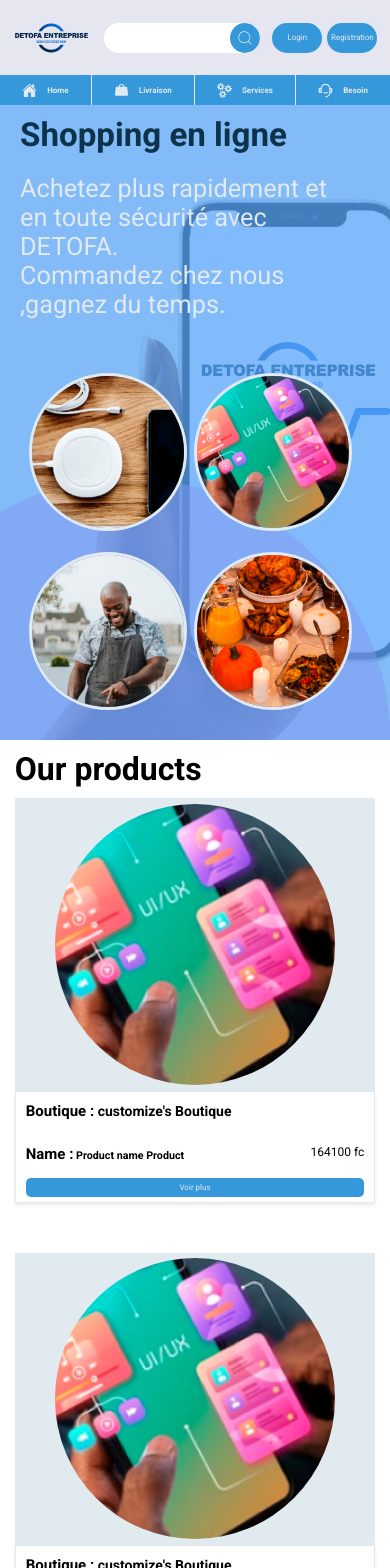
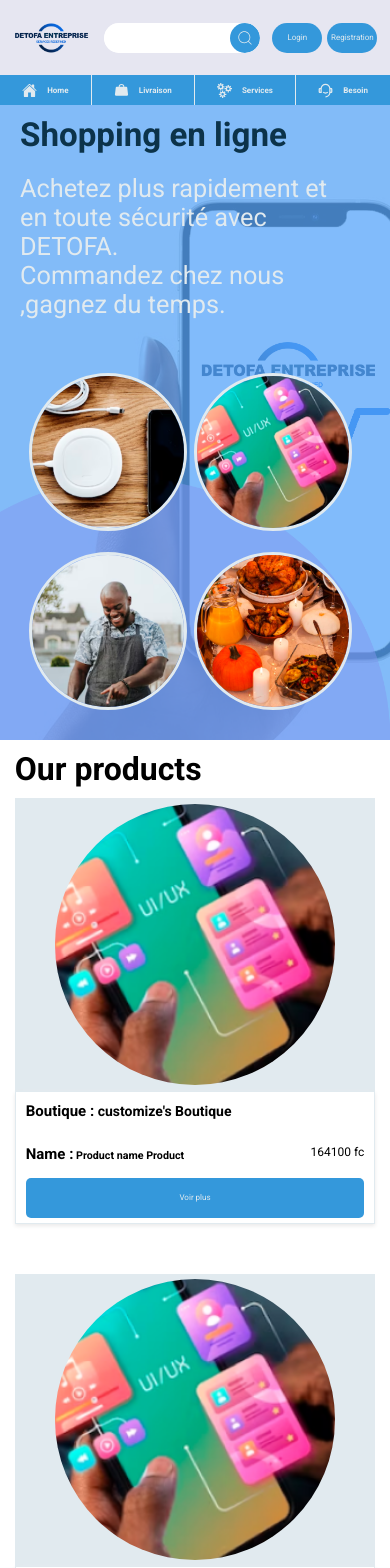
Before and after one commit to firminfinva/detofa-frontend-web, a React (Vite) app: page / in a window 390 px wide. Shown: the top 1568 px of the page. Built offline with nearby package versions, Linux system fonts and the light colour scheme.

Commit message:
added height to the product info button

```diff
--- a/src/css/homePage.css
+++ b/src/css/homePage.css
@@ -129,6 +129,7 @@ strong{
 }
 .product-info>button{
     border-radius: 5px;
+    height: 30px;
 }
 .product-info>div{
     display: flex;
@@ -256,7 +257,9 @@ strong{
     .product-info{
         height: auto;
         gap: 15px;
-
+    }
+    .product-info>button{
+        height: 40px;
     }
     .service-box{
         height: auto;
```
